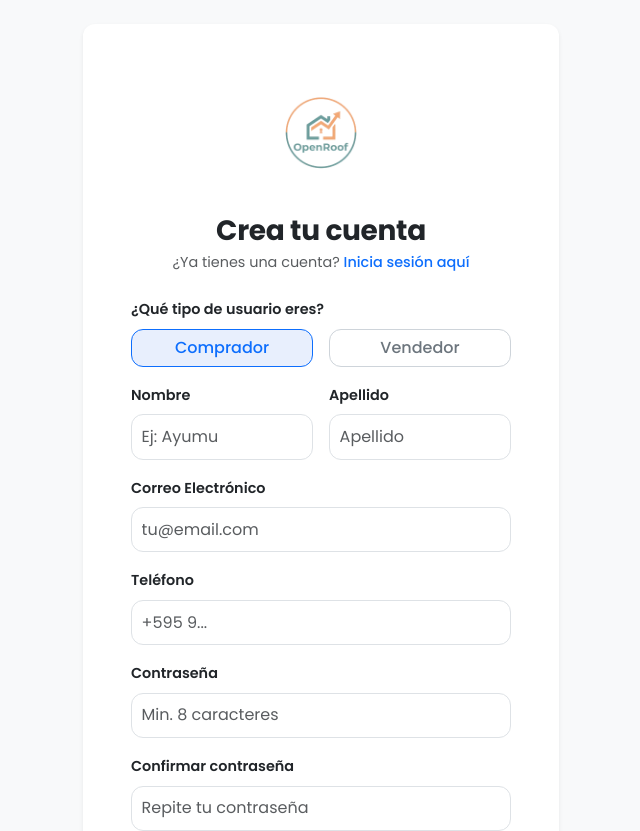
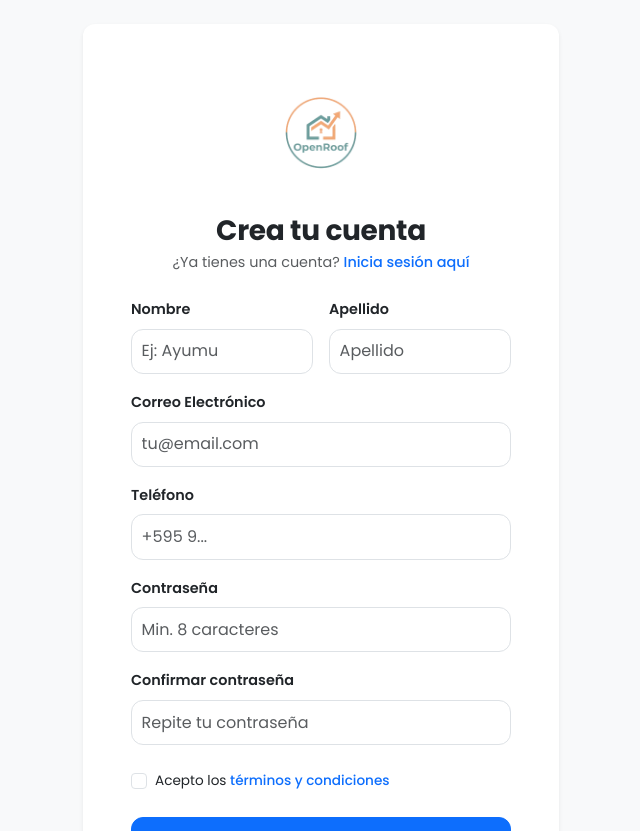
Before and after one commit to realstatesoft/frontend, a React (Vite) app: page /signup in a window 1280 px wide. Shown: the top 831 px of the page, without its empty margins (319-959 px from the left). Built offline with nearby package versions, Linux system fonts and the light colour scheme.

Commit message:
Remove role selection and update registration error handling - Removed role selection from SignUp form, hardcoding role to 'USER'. - Replaced browser alert for registration errors with a text-based Alert component. - Simplified registration form fields and updated UI consistency.

```diff
--- a/src/pages/SignUp.jsx
+++ b/src/pages/SignUp.jsx
@@ -1,5 +1,5 @@
 import React, { useState } from 'react';
-import { Container, Card, Row, Col, Form, Button, Stack } from 'react-bootstrap';
+import { Container, Card, Row, Col, Form, Button, Stack, Alert } from 'react-bootstrap';
 import logo from '../assets/Logotipo.png';
 import { useAuth } from '../hooks/useAuth';
 import { useNavigate } from 'react-router-dom';
@@ -8,8 +8,8 @@ export default function SignUp() {
     const navigate = useNavigate();
     const { register } = useAuth(); // Obtenemos la función de registro del contexto
 
-    const [tipoUsuario, setTipoUsuario] = useState('Comprador');
     const [isSubmitting, setIsSubmitting] = useState(false);
+    const [errorMessage, setErrorMessage] = useState('');
     const [formData, setFormData] = useState({
         nombre: '',
         apellido: '',
@@ -32,37 +32,36 @@ export default function SignUp() {
         e.preventDefault();
         if (isSubmitting) return;
 
-        //Validaciones básicas locales
+        setErrorMessage('');
+
+        // Validaciones básicas locales
         if (formData.password !== formData.confirmPassword) {
-            alert("Las contraseñas no coinciden");
+            setErrorMessage('Las contraseñas no coinciden');
             return;
         }
         if (!formData.terminos) {
-            alert("Debes aceptar los términos y condiciones");
+            setErrorMessage('Debes aceptar los términos y condiciones');
             return;
         }
 
         setIsSubmitting(true);
         try {
-
             const dataParaBackend = {
                 name: `${formData.nombre} ${formData.apellido}`.trim(),
                 email: formData.email,
                 password: formData.password,
                 phone: formData.phone,
-                role: tipoUsuario === 'Comprador' ? 'USER' : 'AGENT'
+                role: 'USER'
             };
 
-            //Enviamos al backend
+            // Enviamos al backend
             await register(dataParaBackend);
 
-            alert("¡Registro exitoso!");
-            navigate('/'); //Redirigimos a la página principal
-            console.log("Usuario registrado:", dataParaBackend.email);
+            navigate('/'); // Redirigimos a la página principal
 
         } catch (error) {
-            console.error("Error en el registro:", error);
-            alert("Hubo un error: " + error.message);
+            console.error('Error en el registro:', error);
+            setErrorMessage(error.response?.data?.message || error.message || 'Error al registrar usuario');
         } finally {
             setIsSubmitting(false);
         }
@@ -98,40 +97,6 @@ export default function SignUp() {
                     </p>
 
                     <Form onSubmit={handleSubmit}>
-                        {/* Tipo de Usuario */}
-                        <Form.Group className="mb-3">
-                            <Form.Label className="fw-semibold mb-2" style={{ fontSize: '0.9rem' }}>
-                                ¿Qué tipo de usuario eres?
-                            </Form.Label>
-                            <Stack direction="horizontal" gap={3}>
-                                <Button
-                                    variant="light"
-                                    className="w-50 fw-medium"
-                                    onClick={() => setTipoUsuario('Comprador')}
-                                    style={{
-                                        backgroundColor: tipoUsuario === 'Comprador' ? 'rgba(37, 99, 235, 0.1)' : '#fff',
-                                        color: tipoUsuario === 'Comprador' ? 'var(--bs-primary)' : 'var(--bs-secondary)',
-                                        borderColor: tipoUsuario === 'Comprador' ? 'var(--bs-primary)' : '#ced4da',
-                                        borderRadius: '0.75rem'
-                                    }}
-                                >
-                                    Comprador
-                                </Button>
-                                <Button
-                                    variant="light"
-                                    className="w-50 fw-medium"
-                                    onClick={() => setTipoUsuario('Vendedor')}
-                                    style={{
-                                        backgroundColor: tipoUsuario === 'Vendedor' ? 'rgba(37, 99, 235, 0.1)' : '#fff',
-                                        color: tipoUsuario === 'Vendedor' ? 'var(--bs-primary)' : 'var(--bs-secondary)',
-                                        borderColor: tipoUsuario === 'Vendedor' ? 'var(--bs-primary)' : '#ced4da',
-                                        borderRadius: '0.75rem'
-                                    }}
-                                >
-                                    Vendedor
-                                </Button>
-                            </Stack>
-                        </Form.Group>
 
                         {/* Nombre y Apellido */}
                         <Row className="g-3 mb-3">
@@ -200,6 +165,12 @@ export default function SignUp() {
                             </Form.Label>
                         </Form.Group>
 
+                        {errorMessage && (
+                            <Alert variant="danger" className="py-2 mb-3 text-center" style={{ fontSize: '0.85rem', borderRadius: '0.75rem' }}>
+                                {errorMessage}
+                            </Alert>
+                        )}
+
                         <div className="d-grid">
                             <Button variant="primary" type="submit" disabled={isSubmitting} style={{ borderRadius: '0.75rem', padding: '0.8rem' }} className="fw-bold">
                                 {isSubmitting ? 'Registrando...' : 'Registrarse'}
```
